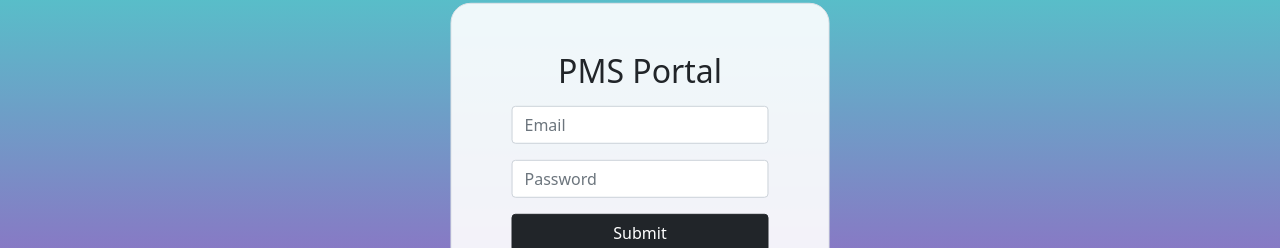
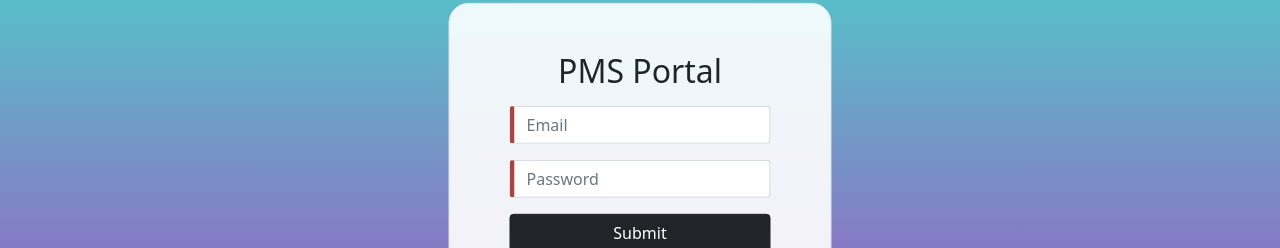
Before and after one commit to mangoomeh/ProjectManagementSystemUI, an Angular app: page /auth/login in a window 1280 px wide. Shown: the part 232-480 px from the top of the page. Built offline with nearby package versions, Linux system fonts and the light colour scheme.

Commit message:
update login

```diff
--- a/src/app/auth/login/login.component.html
+++ b/src/app/auth/login/login.component.html
@@ -3,10 +3,12 @@
   <form [formGroup]="loginForm" (ngSubmit)="login()">
     <div class="mb-3">
       <input
+        id="email"
         type="email"
         class="form-control"
         placeholder="Email"
         formControlName="email"
+        required
       />
     </div>
     <div class="mb-3">
@@ -15,6 +17,7 @@
         class="form-control"
         placeholder="Password"
         formControlName="password"
+        required
       />
     </div>
     <button type="submit" class="btn btn-dark w-100 mb-2">Submit</button>
--- a/src/app/auth/login/login.component.scss
+++ b/src/app/auth/login/login.component.scss
@@ -0,0 +1,7 @@
+.ng-valid[required], .ng-valid.required  {
+  border-left: 5px solid #42A948; /* green */
+}
+
+.ng-invalid:not(form)  {
+  border-left: 5px solid #a94442; /* red */
+}
--- a/src/app/auth/login/login.component.ts
+++ b/src/app/auth/login/login.component.ts
@@ -9,6 +9,7 @@ import { AuthService } from 'src/app/shared/services/auth.service';
   styleUrls: ['./login.component.scss'],
 })
 export class LoginComponent implements OnInit {
+  isValidated: boolean = false;
   loginForm = this.fb.group({
     email: ['', Validators.compose([Validators.required, Validators.email])],
     password: ['', Validators.required],
@@ -22,12 +23,23 @@ export class LoginComponent implements OnInit {
 
   ngOnInit(): void {}
 
+  get email() { return this.loginForm.get('email'); }
+  get password() { return this.loginForm.get('password'); }
+
   login() {
+    if (!this.loginForm.valid) {
+      alert('invalid email / password')
+      return;
+    }
     this.auth.login(this.loginForm.value).subscribe({
       next: (res) => {
         console.log(res);
         this.router.navigate(['pms']);
       },
+      error: (err) => {
+        console.log(err);
+        alert('something went wrong');
+      },
     });
   }
 }
```
